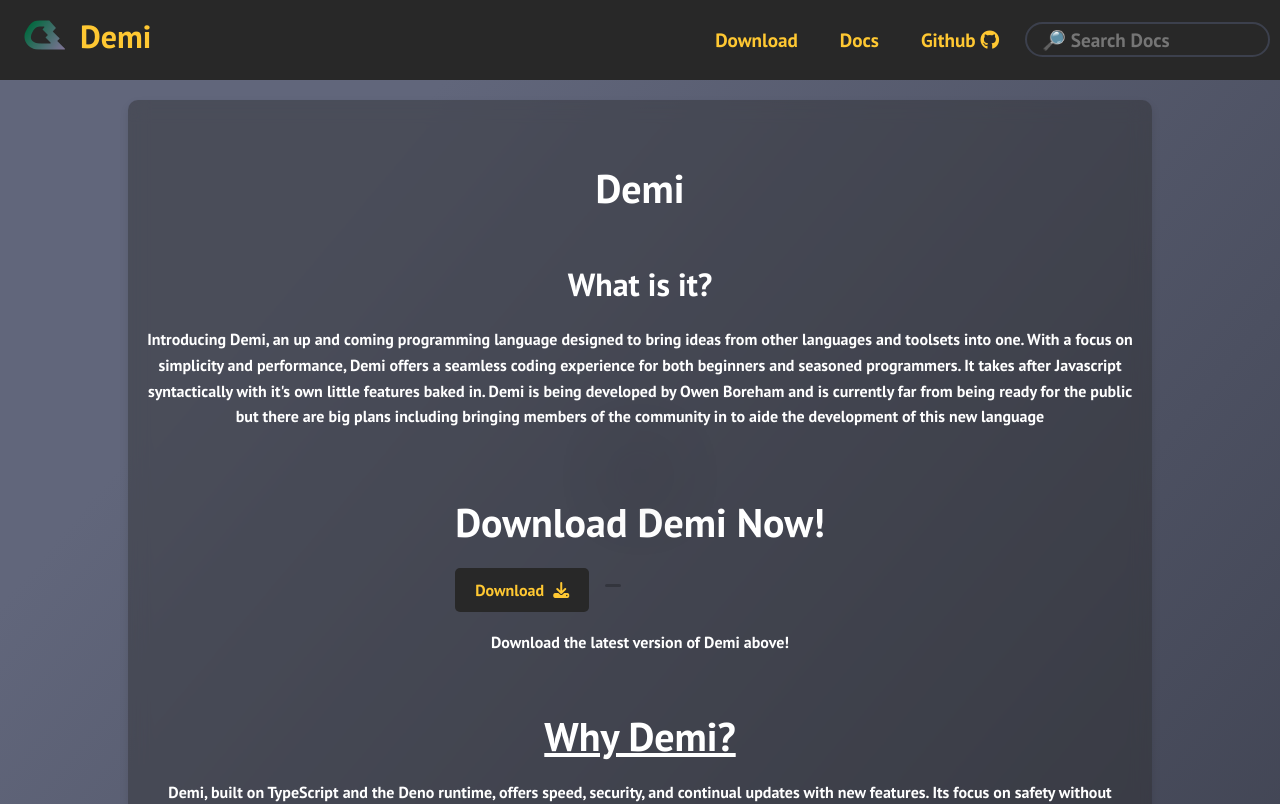
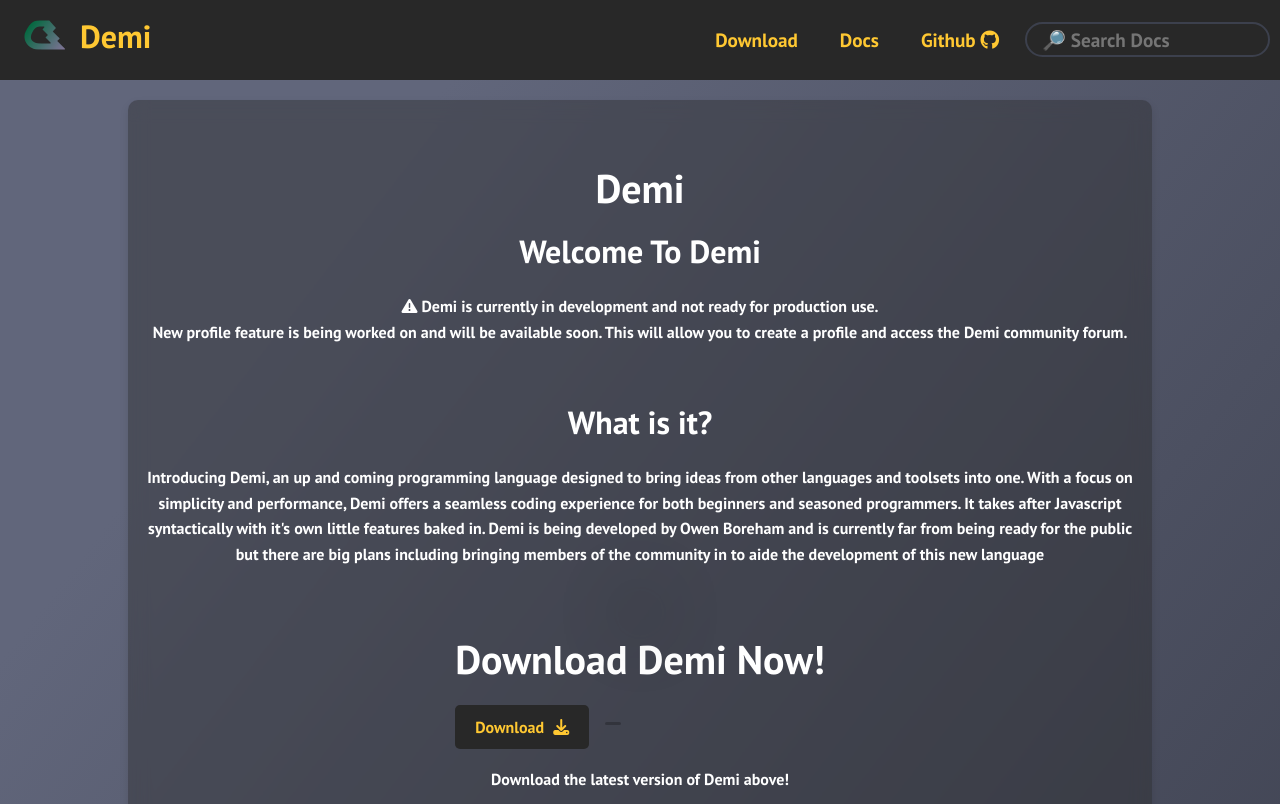
Before and after one commit to bobrossrtx/demi-website, a React (Create React App) app in the folder frontend/: page / in a window 1280 px wide. Shown: the top 804 px of the page. Built offline with nearby package versions, Linux system fonts and the light colour scheme.

Commit message:
Update Index.tsx to supply dev-note

```diff
--- a/frontend/src/Routes/Index/Index.tsx
+++ b/frontend/src/Routes/Index/Index.tsx
@@ -15,6 +15,20 @@ export default class Index extends Component<Props, State> {
     return (
       <div className='container'>
         <h1>Demi</h1>
+        <h2>Welcome To Demi</h2>
+        <div className="dev-note">
+          <p>
+            <i className="fas fa-exclamation-triangle"></i>
+            <strong> Demi is currently in development and not ready for production use.</strong>
+            <br />
+            <div className="update-note">
+              <p>
+                New profile feature is being worked on and will be available soon.
+                This will allow you to create a profile and access the Demi community forum.
+              </p>
+            </div>
+          </p>
+        </div>
         <hr />
         <section className="intro-container">
           <h2>What is it?</h2>
```
